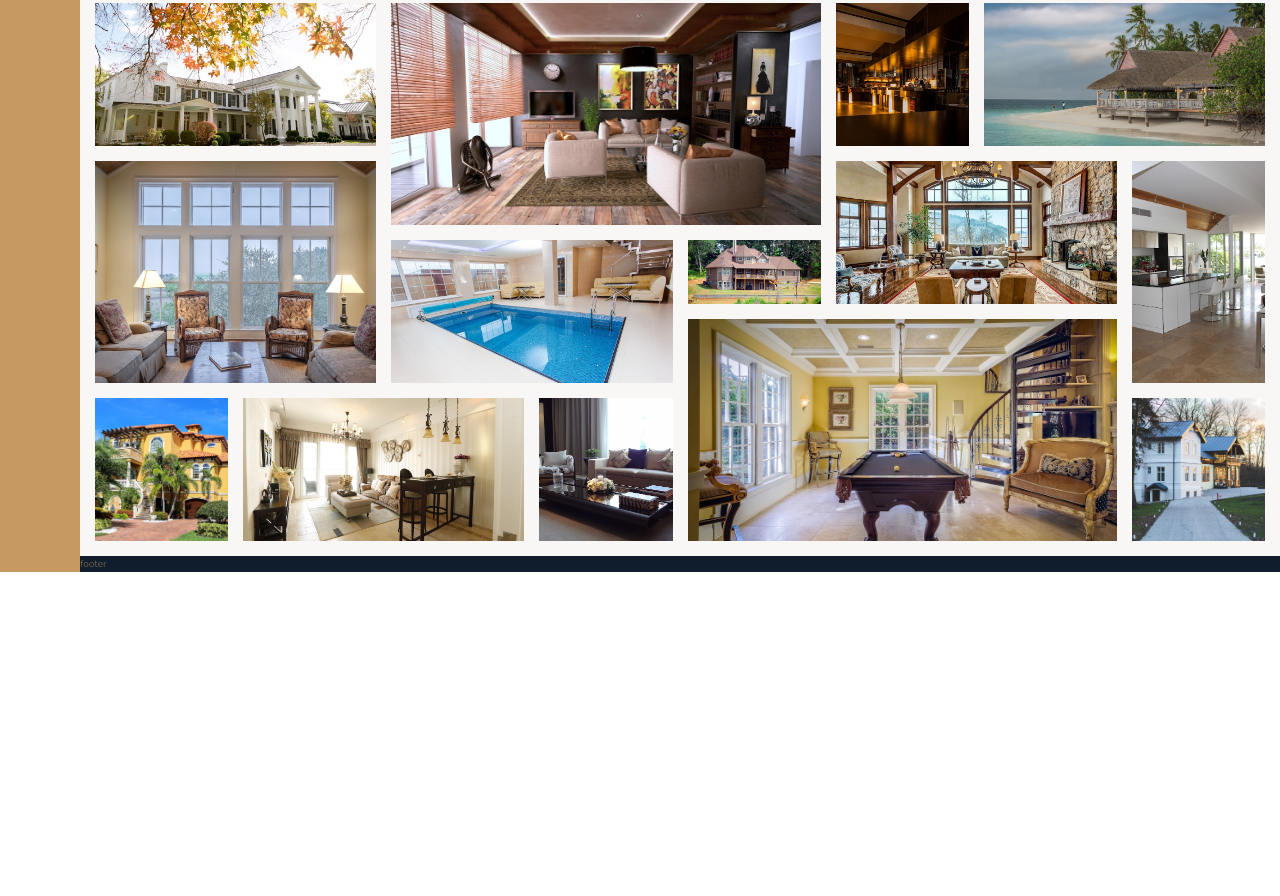
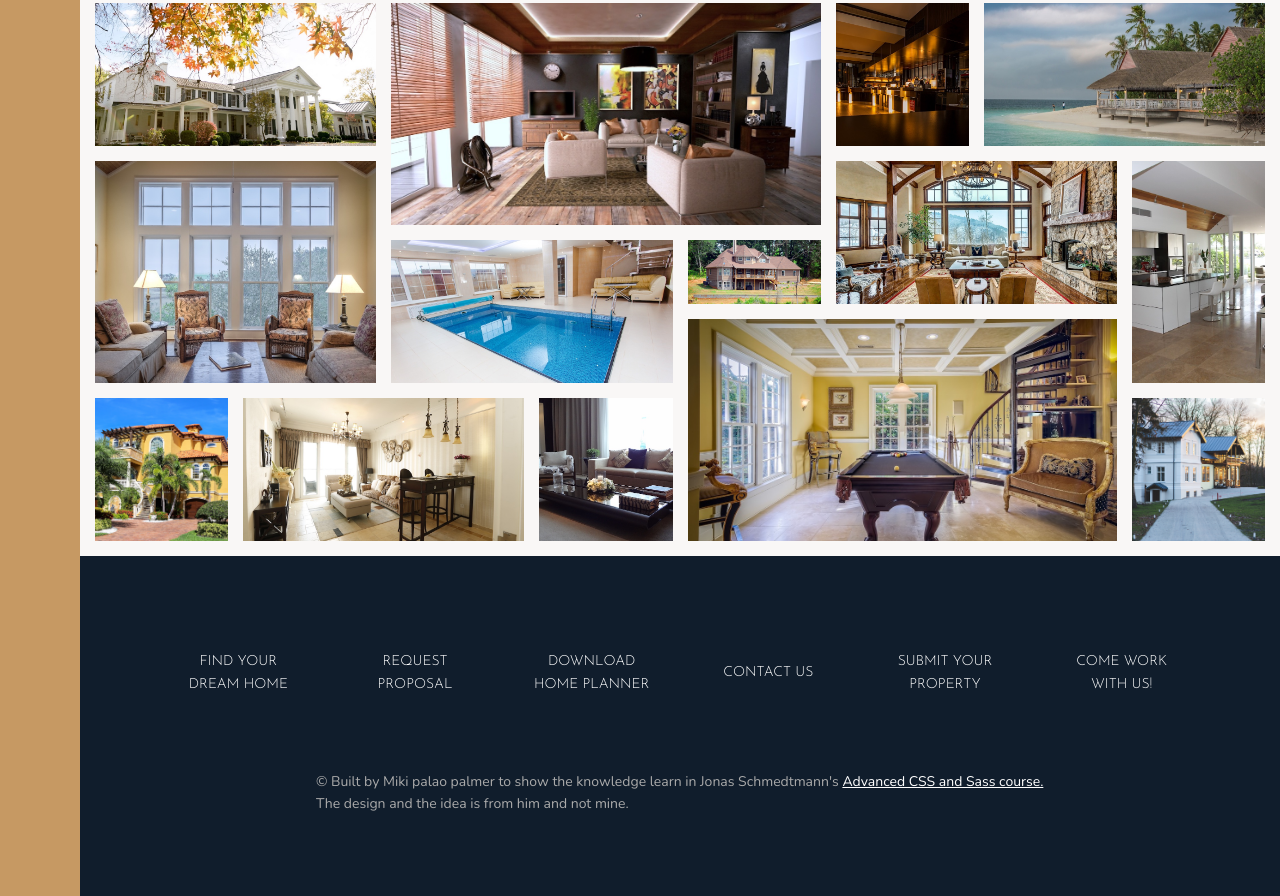
Before and after one commit to mikiPP/Nexter, a website: page index.html in a window 1280 px wide. Shown: the part 3084-3980 px from the top of the page. Before the commit the page ends 3656 px from the top, so only its background shows below. Drawn offline with nearby package versions, Linux system fonts and the light colour scheme.

Commit message:
Footer added

```diff
--- a/index.html
+++ b/index.html
@@ -369,6 +369,19 @@
         />
       </figure>
     </section>
-    <footer class="footer">footer</footer>
+    <footer class="footer">
+      <ul class="nav">
+        <li class="nav__item"><a href="#" class="nav__link">Find your dream home</a></li>
+        <li class="nav__item"><a href="#" class="nav__link">Request proposal</a></li>
+        <li class="nav__item"><a href="#" class="nav__link">Download home planner</a></li>
+        <li class="nav__item"><a href="#" class="nav__link">Contact us</a></li>
+        <li class="nav__item"><a href="#" class="nav__link">Submit your property</a></li>
+        <li class="nav__item"><a href="#" class="nav__link">Come work with us!</a></li>
+      </ul>
+      <p class="copyright">
+        &copy; Built by Miki palao palmer to show the knowledge learn in Jonas Schmedtmann's <a href="https://www.udemy.com/course/advanced-css-and-sass" class="footer__link">Advanced CSS and Sass course. </a> The design and the idea is from him and not mine.  </p>
+      </div>
+      </p>
+    </footer>
   </body>
 </html>
--- a/sass/_footer.scss
+++ b/sass/_footer.scss
@@ -1,4 +1,48 @@
 .footer {
   background-color: $color-secondary;
   grid-column: full-start / full-end;
+
+  padding: 8rem;
 }
+
+.nav {
+  list-style: none;
+
+  display: grid;
+  grid-template-columns: repeat(auto-fit,minmax(15rem, 1fr));
+  gap: 2rem;
+  align-items: center;
+
+  &__link:link,
+  &__link:visited {
+    font-size: 1.4rem;
+    color: #fff;
+    text-decoration: none;
+    font-family: $font-display;
+    text-transform: uppercase;
+    text-align: center;
+    padding: 1.5rem;
+    display: block;
+
+    transition: all .2s;
+  }
+
+  &__link:hover,
+  &__link:active {
+    background-color: rgba(#fff,.05);
+    transform: translateY(-4px);
+  }
+}
+
+.copyright{
+  font-size: 1.4rem;
+  color: $color-grey-light-2;
+  margin: 0 auto;
+  margin-top: 6rem;
+  width: 70%;
+
+  a:link,
+  a:visited {
+    color:white
+  }
+}
```
Also changed, not shown: css/style.css.
